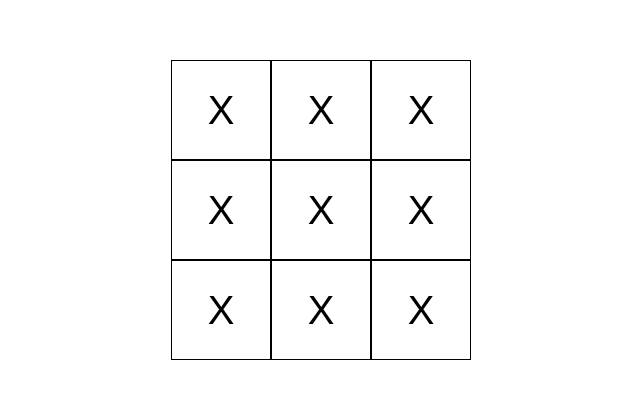
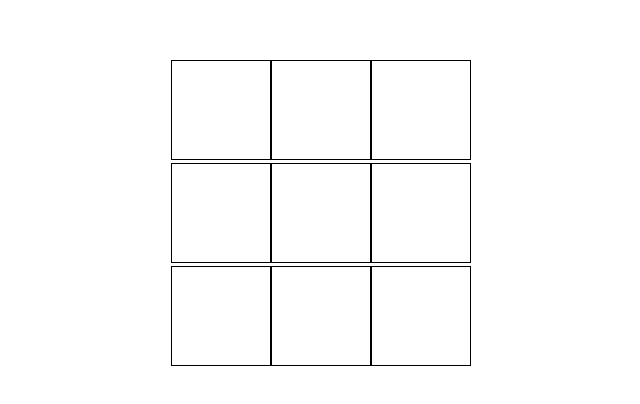
Before and after one commit to NatGlass/tic-tac-toe, a React (Vite) app: page / in a window 1280 px wide. Shown: the part 190-594 px from the top of the page, without its empty margins (319-959 px from the left). Built offline with nearby package versions, Linux system fonts and the light colour scheme.

Commit message:
allow the ability to add X to any square

```diff
--- a/src/components/Board.tsx
+++ b/src/components/Board.tsx
@@ -1,24 +1,34 @@
+import { useState } from "react";
 import Square from "./Square";
 
 const Board = () => {
+  // Create an array of 9 elements and set their initial value to null
+  const [squares, setSquares] = useState(Array(9).fill(null));
+
+  function handleClick(index: number) {
+    const nextSquares = squares.slice();
+    nextSquares[index] = "X";
+    setSquares(nextSquares);
+  }
+
   return (
-    <>
+    <div className="board">
       <div className="board-row">
-        <Square />
-        <Square />
-        <Square />
+        <Square value={squares[0]} onSquareClick={() => handleClick(0)} />
+        <Square value={squares[1]} onSquareClick={() => handleClick(1)} />
+        <Square value={squares[2]} onSquareClick={() => handleClick(2)} />
       </div>
       <div className="board-row">
-        <Square />
-        <Square />
-        <Square />
+        <Square value={squares[3]} onSquareClick={() => handleClick(3)} />
+        <Square value={squares[4]} onSquareClick={() => handleClick(4)} />
+        <Square value={squares[5]} onSquareClick={() => handleClick(5)} />
       </div>
       <div className="board-row">
-        <Square />
-        <Square />
-        <Square />
+        <Square value={squares[6]} onSquareClick={() => handleClick(6)} />
+        <Square value={squares[7]} onSquareClick={() => handleClick(7)} />
+        <Square value={squares[8]} onSquareClick={() => handleClick(8)} />
       </div>
-    </>
+    </div>
   );
 };
 
--- a/src/components/Square.tsx
+++ b/src/components/Square.tsx
@@ -1,5 +1,14 @@
-const Square = () => {
-  return <button className="square">X</button>;
+type Value = {
+  value: string | null;
+  onSquareClick: () => void;
+};
+
+const Square = ({ value, onSquareClick }: Value) => {
+  return (
+    <button className="square" onClick={onSquareClick}>
+      {value}
+    </button>
+  );
 };
 
 export default Square;
```
